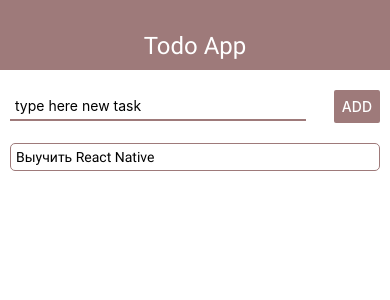
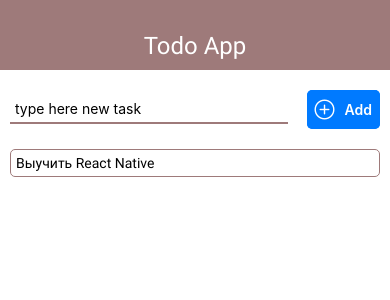
Before and after one commit to SDen4/react_native_demo_1, a React Native app: screen / in a window 390 px wide. Shown: the top 300 px of the page. Built offline with nearby package versions, Linux system fonts and the light colour scheme.

Commit message:
add icons from expo/vector-icons to button

```diff
--- a/package.json
+++ b/package.json
@@ -8,6 +8,7 @@
     "eject": "expo eject"
   },
   "dependencies": {
+    "@expo/vector-icons": "^12.0.2",
     "expo": "~40.0.0",
     "expo-app-loading": "^1.0.1",
     "expo-font": "^8.4.0",
--- a/src/components/AddTodo.js
+++ b/src/components/AddTodo.js
@@ -1,5 +1,6 @@
 import React, { useState } from 'react';
 import { View, StyleSheet, TextInput, Button, Alert } from 'react-native';
+import { AntDesign } from '@expo/vector-icons';
 import { THEME } from '../theme';
 
 export const AddTodo = ({ onSubmit }) => {
@@ -30,7 +31,10 @@ export const AddTodo = ({ onSubmit }) => {
                 // type of keyboard
                 keyboardType="default"
             />
-            <Button title="Add" color="#9e7a7a" onPress={pressButton} />
+            <AntDesign.Button onPress={pressButton} name='pluscircleo'>
+                Add
+            </AntDesign.Button>
+            {/* <Button title="Add" color="#9e7a7a" onPress={pressButton} /> */}
         </View>
     );
 };
@@ -44,7 +48,7 @@ const styles = StyleSheet.create({
         marginBottom: 20,
     },
     input: {
-        width: '80%',
+        width: '75%',
         padding: 5,
         borderStyle: 'solid',
         borderBottomColor: THEME.MAIN_COLOR,
```
